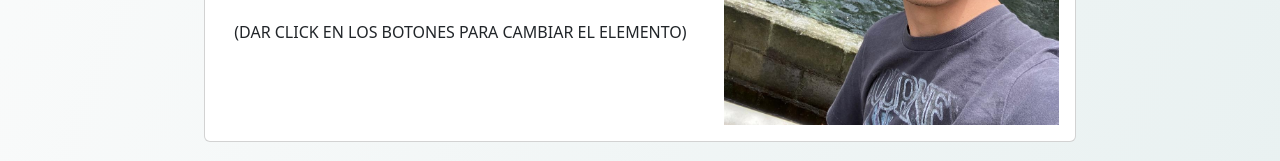
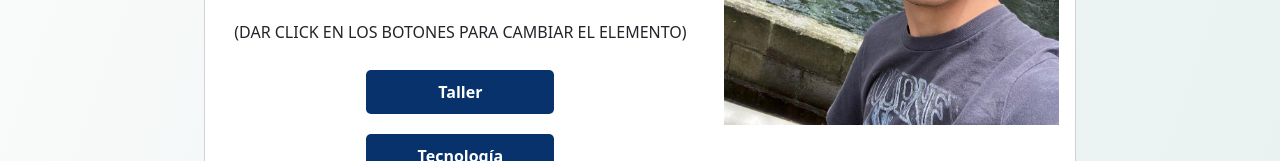
Before and after one commit to sgonzalez-2022140/BlogPersonal-responsive, a React (Vite) app: page / in a window 1280 px wide. Shown: the part 791-952 px from the top of the page. Built offline with nearby package versions, Linux system fonts and the light colour scheme.

Commit message:
Ya puse la funcionalidad de rutas por medio de Handlers

```diff
--- a/src/Components/BiografiaCom.jsx
+++ b/src/Components/BiografiaCom.jsx
@@ -1,40 +1,41 @@
-import styled from "styled-components"
-import foto  from "../img/yo.jpeg"
+import styled from "styled-components";
+import foto from "../img/yo.jpeg";
 import { Container, Row, Col, Card } from 'react-bootstrap';
+import { useState } from "react"
 
-
-export const BiografiaCom = () => {
+export const BiografiaCom = ({ handleMaterias }) => {
   return (
     <StyledMe>
-          <Container className="d-flex justify-content-center align-items-center mr-8"style={{ maxWidth: "70vw" }}>
+      <Container className="d-flex justify-content-center align-items-center mr-8" style={{ maxWidth: "70vw" }}>
         <Card >
           <Card.Body>
             <Row className="mt-0">
               {/* left side */}
               <Col ml={6} >
-
                 <h1 className="yo">Santiago González</h1>
                 <p className="informatica">Estudiante de Informatica</p>
-                      <p className="contenido">Bienvenidos a mi blog, un espacio dedicado a compartir mi  viaje de aprendizaje en el mundo de la programación en kinal.
+                <p className="contenido">Bienvenidos a mi blog, un espacio dedicado a compartir mi viaje de aprendizaje en el mundo de la programación en kinal.
                   <br />
                   <br />
-                        Lo más impresionante de
-                        cada tarea ha sido una oportunidad para poner en práctica mis habilidades y expandir mi conocimiento en diversas áreas técnicas.
+                  Lo más impresionante de cada tarea ha sido una oportunidad para poner en práctica mis habilidades y expandir mi conocimiento en diversas áreas técnicas.
                   <br />
                   <br />
-                        Las materias a las cuales les dare énfasis en mi Blog seran:
-                        <span> Taller, Tecnología y Practica supervisada</span>
-
+                  Las materias a las cuales les daré énfasis en mi Blog serán:
+                  <span> Taller, Tecnología y Práctica supervisada</span>
                   <br />
                   <br />
                   (DAR CLICK EN LOS BOTONES PARA CAMBIAR EL ELEMENTO)
+                  <br />
                 </p>
-
-
+                <div className="button-container">
+                  <Button onClick={() => handleMaterias("Taller")}>Taller</Button>
+                  <Button onClick={() => handleMaterias("Tecnología")}>Tecnología</Button>
+                  <Button onClick={() => handleMaterias("Practica")}>Practica</Button>
+                </div>
               </Col>
               {/* right side */}
               <Col lg={5}>
-                    <Card.Img variant="top" src={foto} alt="Santiago" className="rounded-2xl" style={{ maxWidth: "800px" }}/>
+                <Card.Img variant="top" src={foto} alt="Santiago" className="rounded-2xl" style={{ maxWidth: "800px" }} />
               </Col>
             </Row>
           </Card.Body>
@@ -42,7 +43,7 @@ export const BiografiaCom = () => {
       </Container>
     </StyledMe>
   );
-    }
+};
 
 const StyledMe = styled.div`
 
@@ -53,25 +54,48 @@ export const BiografiaCom = () => {
   display: flex;
   padding-bottom: 20px;
 
-      .yo{
+  .yo {
     font-family: 'georgia';
     font-weight: bold;
   }
 
-      span{
+  span {
     font-weight: 600;
     color: #07326b;
   }
 
-      .informatica{
+  .button-container {
+    display: flex;
+    flex-direction: column;
+    align-items: center;
+  }
+
+  .informatica {
     font-family: 'georgia';
     color: #416640;
     font-size: 20px;
   }
-      .contenido{
+
+  .contenido {
     text-align: center;
     font-weight: 500;
   }
+`;
 
+const Button = styled.button`
+  margin: 10px 0;
+  padding: 10px 20px;
+  border: none;
+  border-radius: 5px;
+  background-color: #07326b;
+  color: #fff;
+  font-size: 16px;
+  font-weight: bold;
+  cursor: pointer;
+  transition: background-color 0.3s ease;
+  width: 188px;
 
+  &:hover {
+    background-color: #17252a;
+  }
 `;
--- /dev/null
+++ b/src/Components/Practica/Supervisada.jsx
@@ -0,0 +1,7 @@
+
+
+export const Supervisada = () => {
+  return (
+    <div>Supervisada</div>
+  )
+}
--- a/src/Components/Taller/ContenidoTaller.jsx
+++ b/src/Components/Taller/ContenidoTaller.jsx
@@ -1,6 +1,6 @@
 import styled from "styled-components";
 import { Container, Row, Col, Card } from 'react-bootstrap';
-import labo1 from "../../img/images.jpg";
+
 //imagenes de cards o acts
 import taller1 from "../../img/taller1.png"
 import adopcion from "../../img/mascotas.png"
@@ -46,7 +46,7 @@ const StyledTaller = styled.div`
 `;
 
 export const ContenidoTaller = () => {
-    const Lab1 = labo1;
+
     const talleract1 = taller1;
     const tallerAdo = adopcion;
     const empresas2 = empresas;
--- a/src/Pages/Biografia.jsx
+++ b/src/Pages/Biografia.jsx
@@ -2,17 +2,29 @@ import { BiografiaCom } from "../Components/BiografiaCom"
 import { Content } from "../Components/Content"
 import { Navbar } from "../Components/Navbar"
 import { Taller } from "../Pages/Taller"
+import { Tecnologia } from "../Pages/Tecnologia"
+import { Practica } from "../Pages/Practica"
+
+import { useState } from "react";
 
 export const Biografia = () => {
+  const [selectedMateria, setSelectedMateria] = useState("Taller");
+
+  const handleMaterias = (materia) => {
+    setSelectedMateria(materia);
+    console.log(`Cambiando a ${materia}`);
+  };
+
   return (
     <>
-
-        <Navbar/>
-        <Content/>
-        <BiografiaCom/>
-        <Taller/>
-
-
+      <div className="biografia-container">
+        <Navbar />
+        <Content handleMaterias={handleMaterias} />
+        <BiografiaCom handleMaterias={handleMaterias} />
+        {selectedMateria === "Taller" && <Taller />}
+        {selectedMateria === "Tecnología" && <Tecnologia />}
+        {selectedMateria === "Practica" && <Practica />}
+      </div>
     </>
-  )
-}
+  );
+};
--- /dev/null
+++ b/src/Pages/Practica.jsx
@@ -0,0 +1,9 @@
+import { Supervisada } from "../Components/Practica/Supervisada"
+
+export const Practica = () => {
+  return (
+    <>
+        <Supervisada/>
+    </>
+  )
+}
--- a/src/Pages/Taller.jsx
+++ b/src/Pages/Taller.jsx
@@ -1,17 +1,21 @@
 import { ContenidoTaller } from "../Components/Taller/ContenidoTaller"
 import styled from "styled-components"
 
+
 const StyledPage = styled.div`
     background-color: #DEF2F1;
+`
 
 
-`
 
 export const Taller = () => {
+
+
+
   return (
     <StyledPage>
     <ContenidoTaller/>
-    <div>Taller</div>
+
     </StyledPage>
   )
 }
--- a/src/routes.jsx
+++ b/src/routes.jsx
@@ -12,4 +12,5 @@ export const routes = [
         element: <Biografia/>
     }
     //Necesito las rutas de los demas apartados como taller y eso
+
 ]
```
Lines whose indentation alone changed are shown as unchanged.
